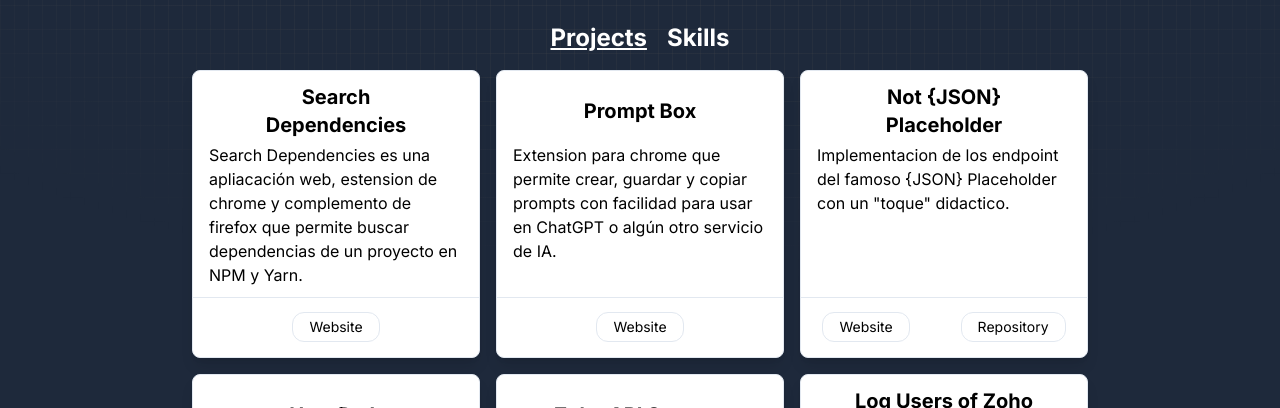
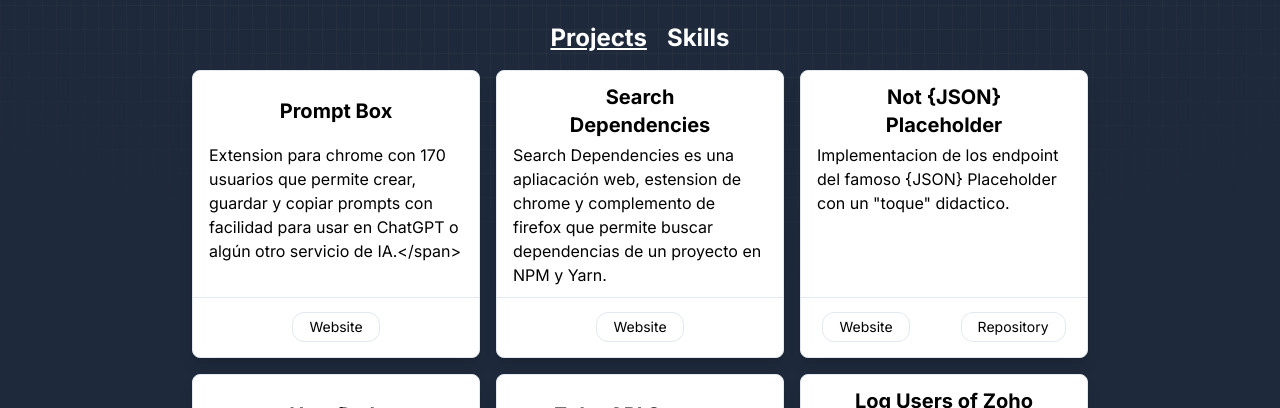
Before and after one commit to zenx5/zenx5pro, a Next.js app: page /en in a window 1280 px wide. Shown: the part 355-763 px from the top of the page. Built offline with nearby package versions, Linux system fonts and the light colour scheme.

Commit message:
reorder projects

```diff
--- /dev/null
+++ b/src/components/ItemProject.tsx
@@ -0,0 +1,21 @@
+"use client"
+import Link from "next/link"
+
+interface PropsItemProject {
+    item: ProjectType
+}
+
+export default function ItemProject(props:ProjectType){
+    const { title, description, website, repository, privateRepository } = props
+
+    return <div className="flex flex-col justify-between gap-2 border border-slate-200 rounded-lg shadow-lg overflow-hidden w-full h-72 group text-black bg-white pt-2">
+        <div className="flex flex-col h-56 overflow-hidden">
+            <h2 className="mx-10 my-2 text-xl font-bold text-center h-12 flex flex-col justify-center">{title}</h2>
+            <p className="px-4 mx-0 overflow-y-scroll" style={{ scrollbarWidth:"thin" }}>{description}</p>
+        </div>
+        <div className="flex flex-row gap-2 items-center justify-around border-t border-slate-200 top-16 h-16 w-full py-1">
+                <Link href={website ? website : '#'} target={website ? "_blank" : ""} rel="noreferrer" className={"text-sm border border-slate-200 px-4 py-1 rounded-xl" + (website ? " text-black cursor-pointer": " text-slate-300 cursor-default")}>Website</Link>
+                {!privateRepository && <Link href={repository ? repository : '#'} target={repository ? "_blank" : ""} rel="noreferrer" className={"text-sm border border-slate-200 px-4 py-1 rounded-xl" + (repository ? " text-black cursor-pointer": " text-slate-300 cursor-default")}>Repository</Link>}
+            </div>
+    </div>
+}
--- a/src/components/Projects.tsx
+++ b/src/components/Projects.tsx
@@ -1,20 +1,12 @@
 import Link from "next/link"
 import { projects } from "@/tools/constants"
+import ItemProject from "./ItemProject"
 
 
 export default function Projects() {
 
 
     return <div className="w-full grid lg:grid-cols-3 sm:grid-cols-2 grid-cols-1 grid-flow-row gap-4 justify-between items-center">
-        {projects.map( item => <div key={item.id} className="flex flex-col justify-between gap-2 border border-slate-200 rounded-lg shadow-lg overflow-hidden w-full h-72 group text-black bg-white pt-2">
-            <div className="flex flex-col h-56 overflow-hidden">
-                <h2 className="mx-10 my-2 text-xl font-bold text-center h-12 flex flex-col justify-center">{item.title}</h2>
-                <p className="px-4 mx-0 overflow-y-scroll" style={{ scrollbarWidth:"thin" }}>{item.description}</p>
-            </div>
-            <div className="flex flex-row gap-2 items-center justify-around border-t border-slate-200 top-16 h-16 w-full py-1">
-                    <Link href={item.website ? item.website : '#'} target={item.website ? "_blank" : ""} rel="noreferrer" className={"text-sm border border-slate-200 px-4 py-1 rounded-xl" + (item.website ? " text-black cursor-pointer": " text-slate-300 cursor-default")}>Website</Link>
-                    {!item.privateRepository && <Link href={item.repository ? item.repository : '#'} target={item.repository ? "_blank" : ""} rel="noreferrer" className={"text-sm border border-slate-200 px-4 py-1 rounded-xl" + (item.repository ? " text-black cursor-pointer": " text-slate-300 cursor-default")}>Repository</Link>}
-                </div>
-        </div>)}
+        {projects.map( item => <ItemProject key={item.id} title={item.title} description={item.description} website={item.website} repository={item.repository} privateRepository={item.privateRepository} /> )}
     </div>
 }
--- a/src/tools/constants.ts
+++ b/src/tools/constants.ts
@@ -16,14 +16,6 @@ export const labelSkill = [
 ]
 
 export const links = [
-    // {
-    //   label:'WhatsApp',
-    //   icon: 'mdi-whatsapp',
-    //   url: 'https://wa.me/584125292507',
-    //   bgcolor:'#4caf50',
-    //   color:'#fff',
-    //   outlined: false
-    // },
     {
       label:'LinkedIn',
       icon: 'mdi-linkedin',
@@ -66,6 +58,16 @@ export const code_pt = 'pt'
 export const projects = [
     {
         id:1,
+        title:'Prompt Box',
+        image: '',
+        description: "Extension para chrome con 170 usuarios que permite crear, guardar y copiar prompts con facilidad para usar en ChatGPT o algún otro servicio de IA.</span>",
+        website:'https://chromewebstore.google.com/detail/prompt-box/odcagcgihohglhnolhimdoeahaaefilm',
+        repository:'https://github.com/zenx5/prompt-box',
+        privateRepository: true,
+        tags:['Extension', 'Javascript', 'IA']
+    },
+    {
+        id:2,
         title:'Search Dependencies',
         image: '',
         description:'Search Dependencies es una apliacación web, estension de chrome y complemento de firefox que permite buscar dependencias de un proyecto en NPM y Yarn.',
@@ -73,16 +75,6 @@ export const projects = [
         repository:'https://github.com/zenx5/search-dependencies',
         privateRepository: true,
         tags:['NextJS', 'React', 'API']
-  },
-  {
-      id:2,
-      title:'Prompt Box',
-      image: '',
-      description:'Extension para chrome que permite crear, guardar y copiar prompts con facilidad para usar en ChatGPT o algún otro servicio de IA.',
-      website:'https://chromewebstore.google.com/detail/prompt-box/odcagcgihohglhnolhimdoeahaaefilm',
-      repository:'https://github.com/zenx5/prompt-box',
-      privateRepository: true,
-      tags:['Extension', 'Javascript', 'IA']
     },
     {
         id:3,
```
Also changed, not shown: index.d.ts (+10 -0 lines). Lines whose indentation alone changed are shown as unchanged.
